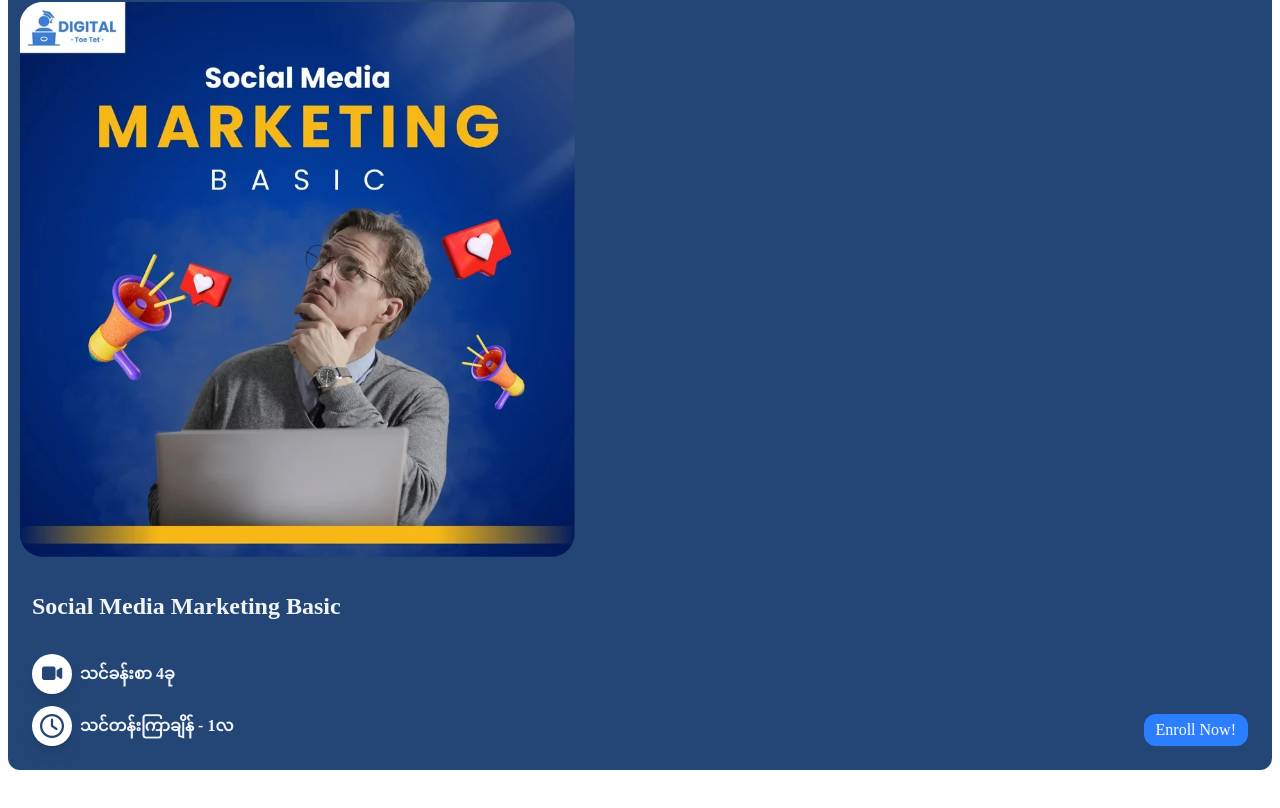
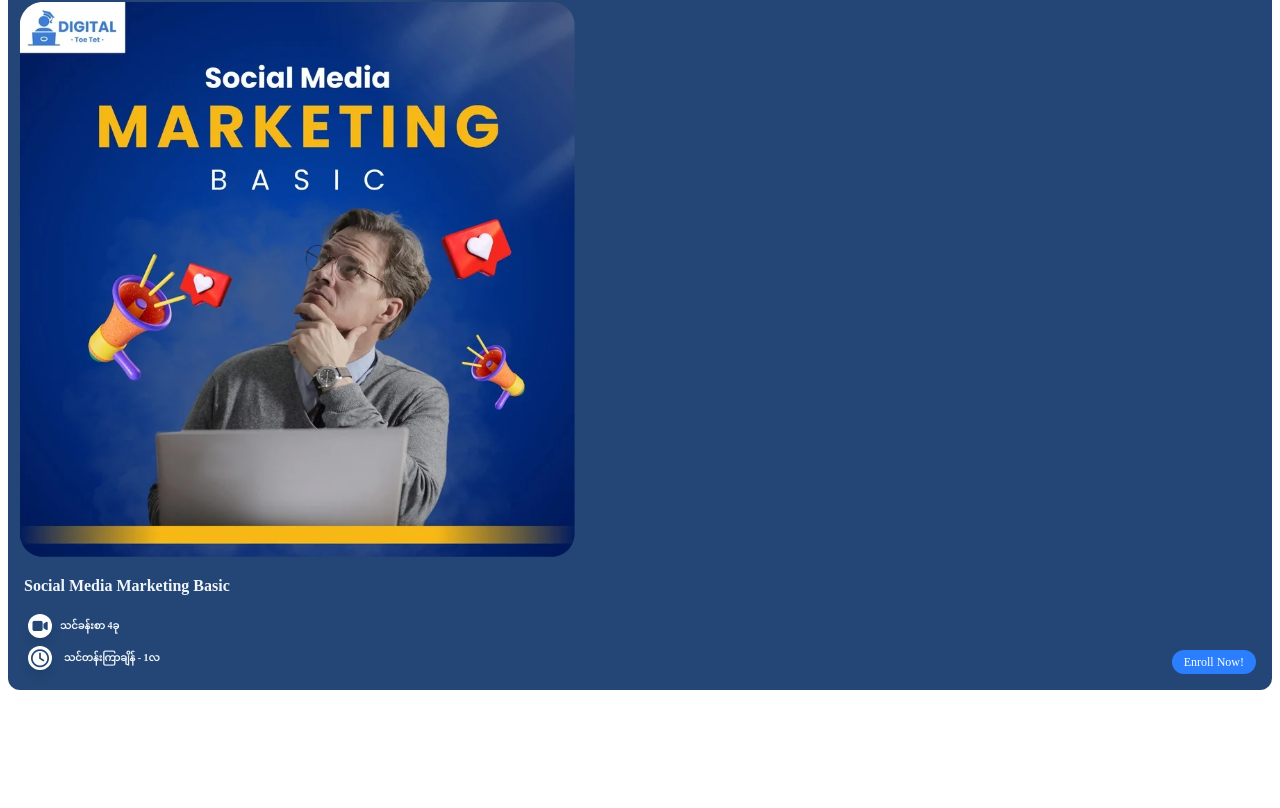
Before and after one commit to haru2004github/digitaltoetat, a website: page courses.html in a window 1280 px wide. Shown: the part 726-1534 px from the top of the page. Drawn offline with Linux system fonts and the light colour scheme.

Commit message:
conflit code

```diff
--- a/courses.html
+++ b/courses.html
@@ -209,10 +209,10 @@
                 <img src="./dist/img/course.png" alt="">
             </div>
             <div class="col-span-4 ">
-                <h2 class="text-slate-100 text-[12px] font-semibold mb-3">
+                <h2 class="text-slate-100 text-[12px] font-semibold mb-2 mt-2">
                     Social Media Marketing Basic
                 </h2>
-                <div class="mt-3 text-[10px] flex items-center gap-x-1">
+                <div class="mt-2 text-[10px] flex items-center gap-x-1">
                     <div class=" scale-75 w-8 h-8 flex justify-center items-center rounded-full shadow-lg bg-white">
                         <i class="fas fa-video text-lg text-[#234676]"></i>
                     </div>
@@ -241,15 +241,15 @@
             <div class="col-span-3">
                 <img src="./dist/img/course.png" alt="">
             </div>
-            <div class="col-span-4 p-4">
-                <h2 class="text-slate-100 text-2xl mt-3 font-semibold mb-3">
+            <div class="col-span-4 p-2">
+                <h2 class="text-slate-100 text-base mt-1 font-semibold mb-1">
                     Social Media Marketing Basic
                 </h2>
 
                 <div class="flex justify-between items-end">
                     <div class="">
-                        <div class="mt-5 flex items-center gap-x-2">
-                            <div class="w-10 h-10 flex justify-center items-center rounded-full shadow-lg bg-white">
+                        <div class="mt-2 text-[10px] flex items-center gap-x-1">
+                            <div class=" scale-75 w-8 h-8 flex justify-center items-center rounded-full shadow-lg bg-white">
                                 <i class="fas fa-video text-lg text-[#234676]"></i>
                             </div>
                             <div class="font-bold text-slate-100">
@@ -257,8 +257,8 @@
                             </div>
                         </div>
 
-                        <div class="mt-3 flex items-center gap-x-2">
-                            <div class="w-10 h-10 flex justify-center items-center rounded-full shadow-lg bg-white">
+                        <div class=" text-[10px] flex items-center gap-x-2">
+                            <div class=" scale-75 w-8 h-8 flex justify-center items-center rounded-full shadow-lg bg-white">
                                 <i class="far fa-clock text-2xl text-[#234676]"></i>
                             </div>
                             <div class="font-bold text-slate-100">
@@ -267,7 +267,7 @@
                         </div>
                     </div>
 
-                    <a href="" class="bg-blue-500 text-white px-3 py-1 text-base rounded-xl">
+                    <a href="" class="bg-blue-500 text-white px-3 py-1 text-xs rounded-xl">
                         Enroll Now!
                     </a>
                 </div>
```
Also changed, not shown: src/output.css.
